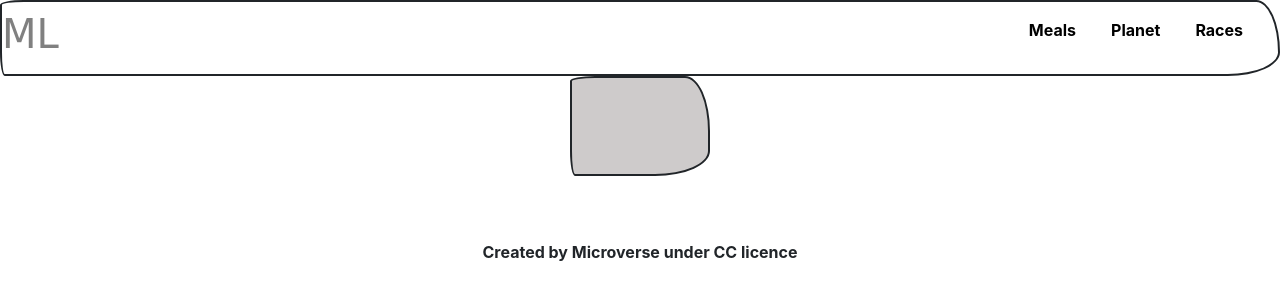
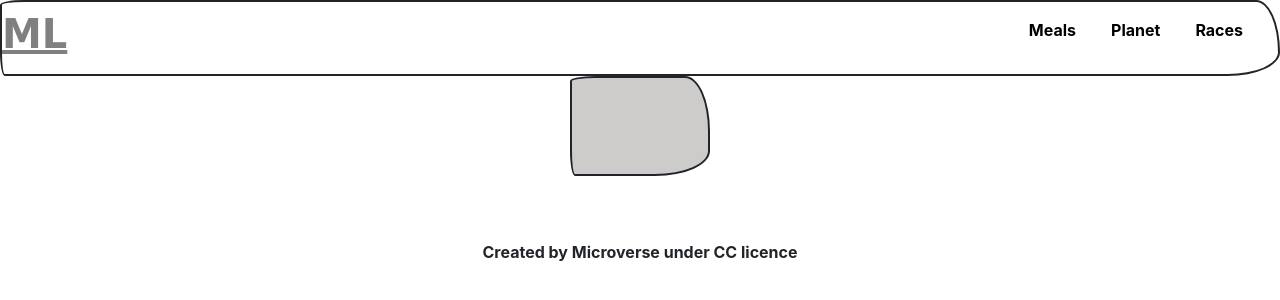
Before and after one commit to Yordinia/JavaScript-Capstone, a website built with webpack: page src/index.html in a window 1280 px wide. In both pictures the pointer is over the link "ML". Built offline with nearby package versions, Linux system fonts and the light colour scheme; no server answers; a web font is replaced by a local one.

Commit message:
fixed hirarchial eslint error

```diff
--- a/src/style.css
+++ b/src/style.css
@@ -30,7 +30,7 @@
 }
 
 header a {
-  text-decoration: none;
+  font-weight: bold;
   color: #000;
 }
 
@@ -50,13 +50,13 @@
   color: #000;
 }
 
-nav ul li a:hover {
-  text-decoration: bold;
+header a:hover {
+  font-weight: bold;
   color: grey;
 }
 
-header a:hover {
-  text-decoration: bold;
+nav ul li a:hover {
+  font-weight: bold;
   color: grey;
 }
 
```
